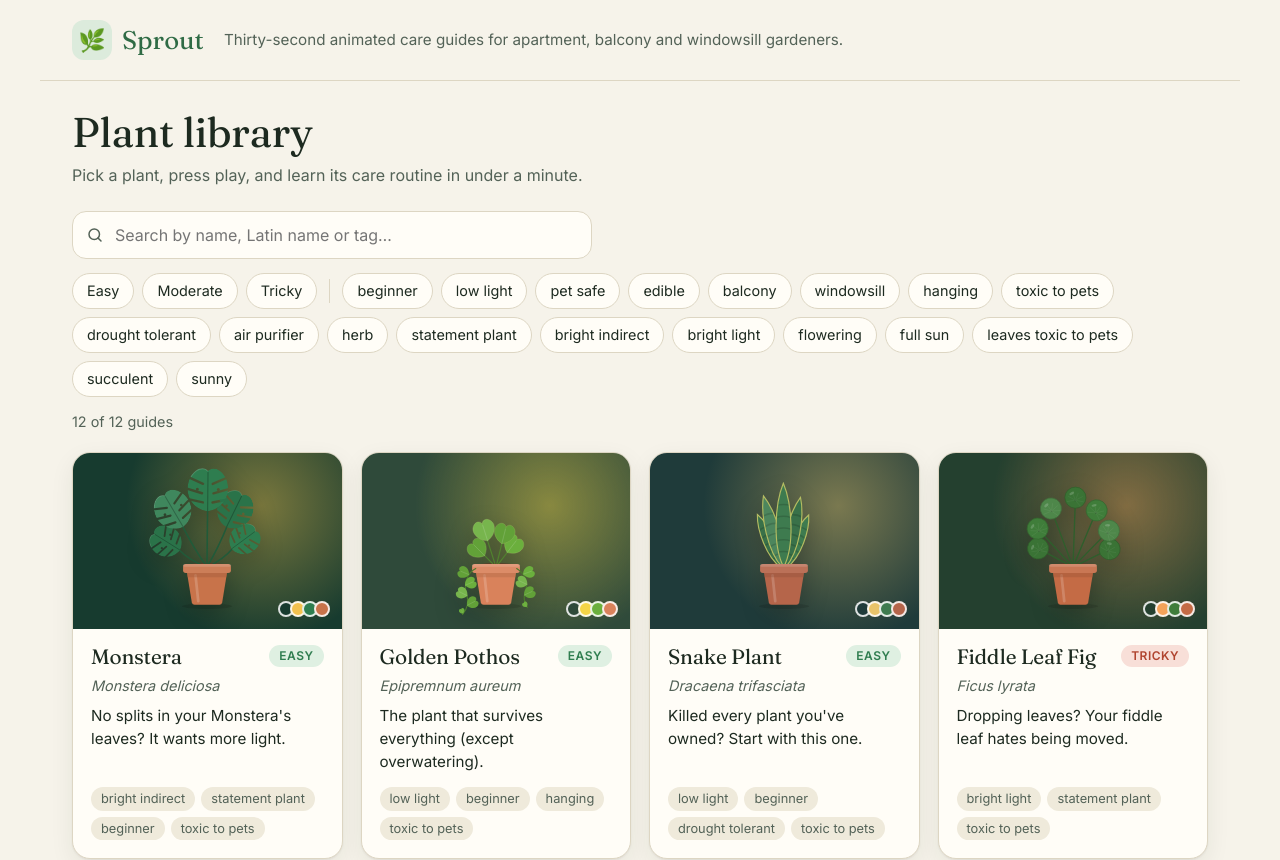
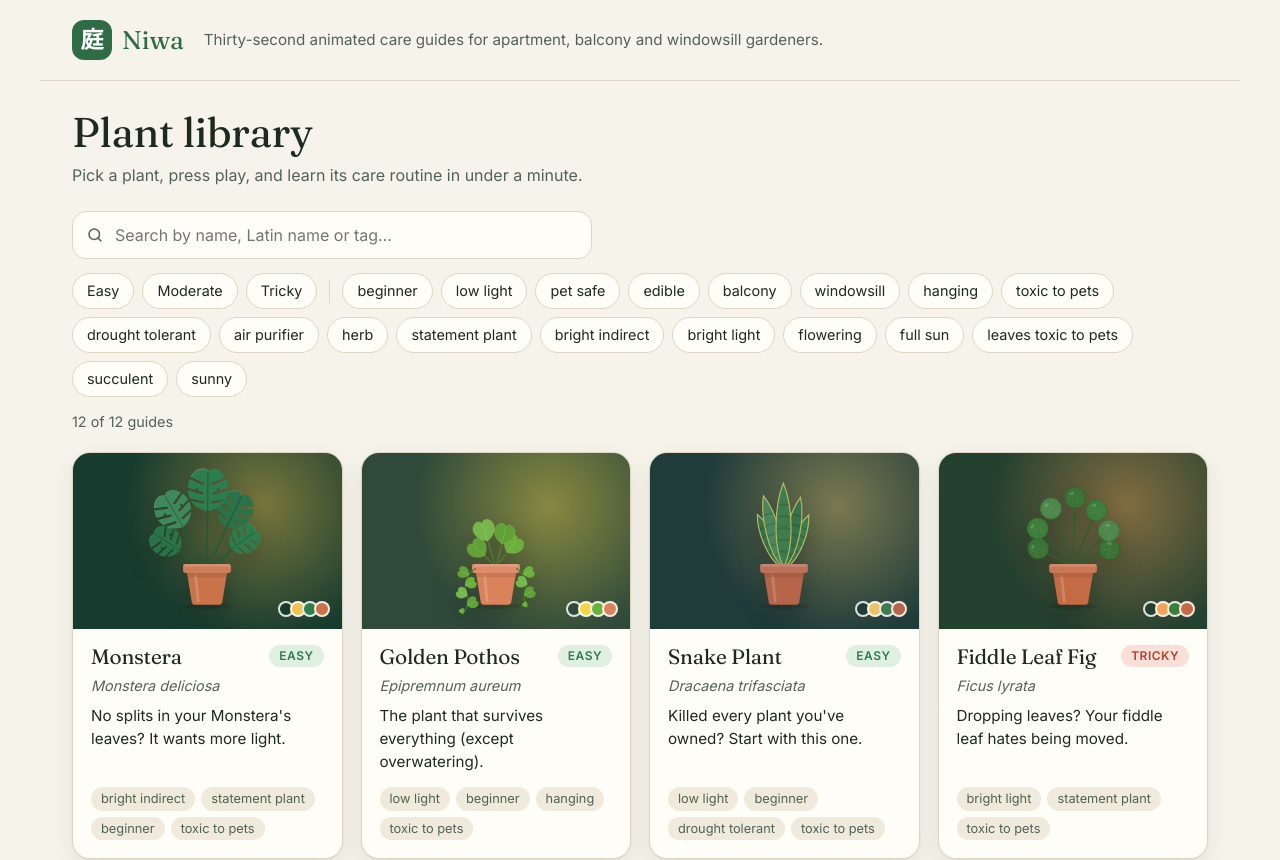
Before and after one commit to GitGudAK/mebuki, a React (Vite) app: page / in a window 1280 px wide. Shown: the top 860 px of the page. Built offline with nearby package versions, Linux system fonts and the light colour scheme; what @capacitor/core would draw is missing.

Commit message:
Rename the app to Niwa (庭, Japanese for garden)
Display name, bundle id (com.gitgudak.niwa), web titles, header brand mark,
renderer globals and docs.

Co-Authored-By: Claude Opus 5.5 <noreply@anthropic.com>

```diff
--- a/capacitor.config.ts
+++ b/capacitor.config.ts
@@ -1,13 +1,12 @@
 import type { CapacitorConfig } from "@capacitor/cli";
 
 const config: CapacitorConfig = {
-  appId: "com.gitgudak.sprout",
-  appName: "Sprout",
+  appId: "com.gitgudak.niwa",
+  appName: "Niwa",
   webDir: "dist",
   backgroundColor: "#0e2519",
   ios: {
     contentInset: "never",
-    scheme: "Sprout",
   },
   plugins: {
     // Hidden from src/app/main.tsx as soon as the first screen renders;
--- a/render.html
+++ b/render.html
@@ -2,7 +2,7 @@
 <html lang="en">
   <head>
     <meta charset="UTF-8" />
-    <title>Sprout renderer</title>
+    <title>Niwa renderer</title>
     <style>
       html, body { margin: 0; padding: 0; overflow: hidden; background: #000; }
     </style>
--- a/src/app/App.tsx
+++ b/src/app/App.tsx
@@ -11,9 +11,9 @@ export const App = () => {
   return (
     <div className={`app${route.name === "plant" ? " is-detail" : ""}`}>
       <header className="site-header">
-        <a className="brand" href={hrefFor({ name: "library" })} aria-label="Sprout home">
-          <span className="brand-mark" aria-hidden="true">🌿</span>
-          <span className="brand-name">Sprout</span>
+        <a className="brand" href={hrefFor({ name: "library" })} aria-label="Niwa home">
+          <span className="brand-mark" aria-hidden="true">庭</span>
+          <span className="brand-name">Niwa</span>
         </a>
         <p className="brand-pitch">
           Thirty-second animated care guides for apartment, balcony and windowsill gardeners.
--- a/src/app/components/GuideDetail.tsx
+++ b/src/app/components/GuideDetail.tsx
@@ -36,9 +36,9 @@ export const GuideDetail = ({ guide }: { guide: PlantGuide }) => {
   const durationInFrames = getGuideDurationInFrames(guide);
 
   useEffect(() => {
-    document.title = `${guide.name} care · Sprout`;
+    document.title = `${guide.name} care · Niwa`;
     return () => {
-      document.title = "Sprout · Animated Plant Care";
+      document.title = "Niwa · Animated Plant Care";
     };
   }, [guide.name]);
 
--- a/src/app/styles.css
+++ b/src/app/styles.css
@@ -160,8 +160,12 @@ h2 {
   width: 40px;
   height: 40px;
   border-radius: 12px;
-  background: var(--brand-soft);
-  font-size: 22px;
+  background: var(--brand);
+  color: var(--brand-ink);
+  font-family: "Hiragino Mincho ProN", "Yu Mincho", "Noto Serif JP", serif;
+  font-size: 23px;
+  font-weight: 600;
+  line-height: 1;
 }
 
 .brand-name {
--- a/src/motion/index.ts
+++ b/src/motion/index.ts
@@ -1,4 +1,4 @@
-// Sprout's open-source animation engine (MIT, part of this repo).
+// Niwa's open-source animation engine (MIT, part of this repo).
 // Compositions are React components that read the current frame; the Player
 // plays them live and scripts/render.mjs captures them to MP4 with Playwright + ffmpeg.
 
--- a/src/render/main.tsx
+++ b/src/render/main.tsx
@@ -1,5 +1,5 @@
 // Headless render target for scripts/render.mjs. Mounts one guide (or a piece of brand
-// art) at full size and exposes window.sproutRender so the script can step the frame
+// art) at full size and exposes window.niwaRender so the script can step the frame
 // clock and screenshot it.
 
 import "../video/fonts";
@@ -14,7 +14,7 @@ import { BRAND_SIZES, BrandArt, type BrandAsset } from "./BrandArt";
 
 declare global {
   interface Window {
-    sproutRender?: {
+    niwaRender?: {
       durationInFrames: number;
       width: number;
       height: number;
@@ -70,7 +70,7 @@ const renderFrame = (frame: number) =>
 renderFrame(0);
 
 document.fonts.ready.then(() => {
-  window.sproutRender = {
+  window.niwaRender = {
     durationInFrames: config.durationInFrames,
     width: target.width,
     height: target.height,
```
Also changed, not shown: index.html (+2 -2 lines), scripts/render.mjs (+6 -6 lines), .claude/launch.json, 3 other files (tests, documents, lock files or other folders).
